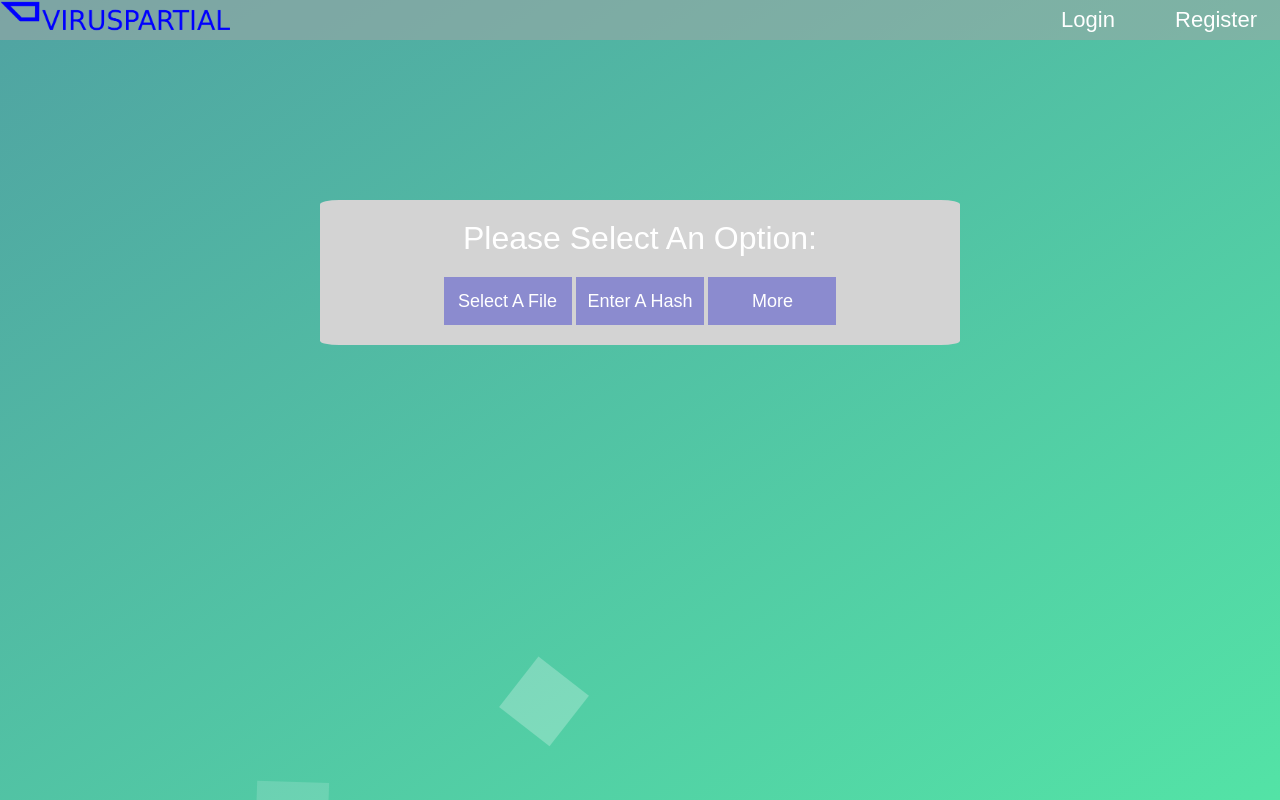
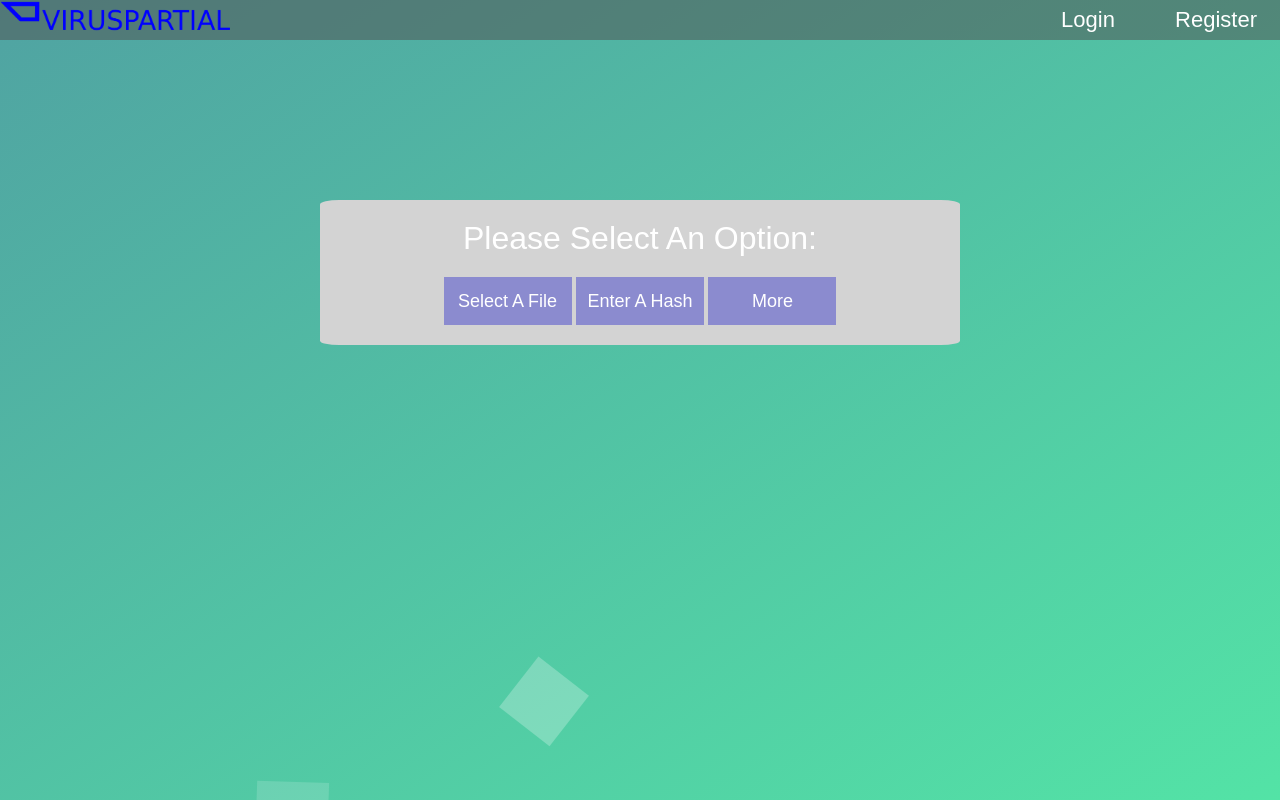
Before and after one commit to xMBlades/CMSC447-SemesterProject, a Flask app: page / in a window 1280 px wide. Run offline with Flask 2, Linux system fonts and the light colour scheme; some web fonts are replaced.

Commit message:
Changes Joshua made

```diff
--- a/app.py
+++ b/app.py
@@ -86,28 +86,3 @@ def home():
 
 
     return render_template("frontMenu.html", button_link_A = linkA, button_link_B = linkB, button_link_C = linkC, logged_in = logged_in, fname = fname, lname = lname, user_page = user_page, img_src = img_src)
-
-
-@app.route("/testing")
-def test():
-    test = "/users/register/"
-    return render_template("test", test=test)
-
-
-
-
-@app.route("/scanResults", methods = ["GET"])
-def scanResults():
-    results = [1, 2, 3]
-    counter = 0
-    resultList = ""
-    for r in results:
-        rslt_id = counter
-        rslt_name = "BepInEx/config/org.bepinex\ntyinjectorloader.cfg"
-        hosts_cleared = 15
-        hostsTotal = 64
-        file_type = "win32_dll"
-
-        counter += 1
-        resultList = resultList + render_template("resultBox.html.j2", result_name =  rslt_name, result_id = rslt_id, hosts_cleared = hosts_cleared, hostsTotal = hostsTotal, file_type = file_type, color = "green")
-    return render_template("massResults.html", results = resultList)
--- a/static/frontMenu.css
+++ b/static/frontMenu.css
@@ -61,7 +61,7 @@ h1 {
     top: 0px;
     width: 100vw;
     height: 5%;
-    background: #a5a5a586;
+    background: #52525286;
     z-index: 99;
 }
 .logout {
--- a/static/hashResults.css
+++ b/static/hashResults.css
@@ -44,7 +44,7 @@ percent-gauge {
     top: 0px;
     width: 100vw;
     height: 5%;
-    background: #a5a5a586;
+    background: #52525286;
     z-index: 99;
 }
 .logout {
```
Also changed, not shown: static/images/userImgs/android-chrome-192x192.png (added), static/images/userImgs/images.jpg (added).
